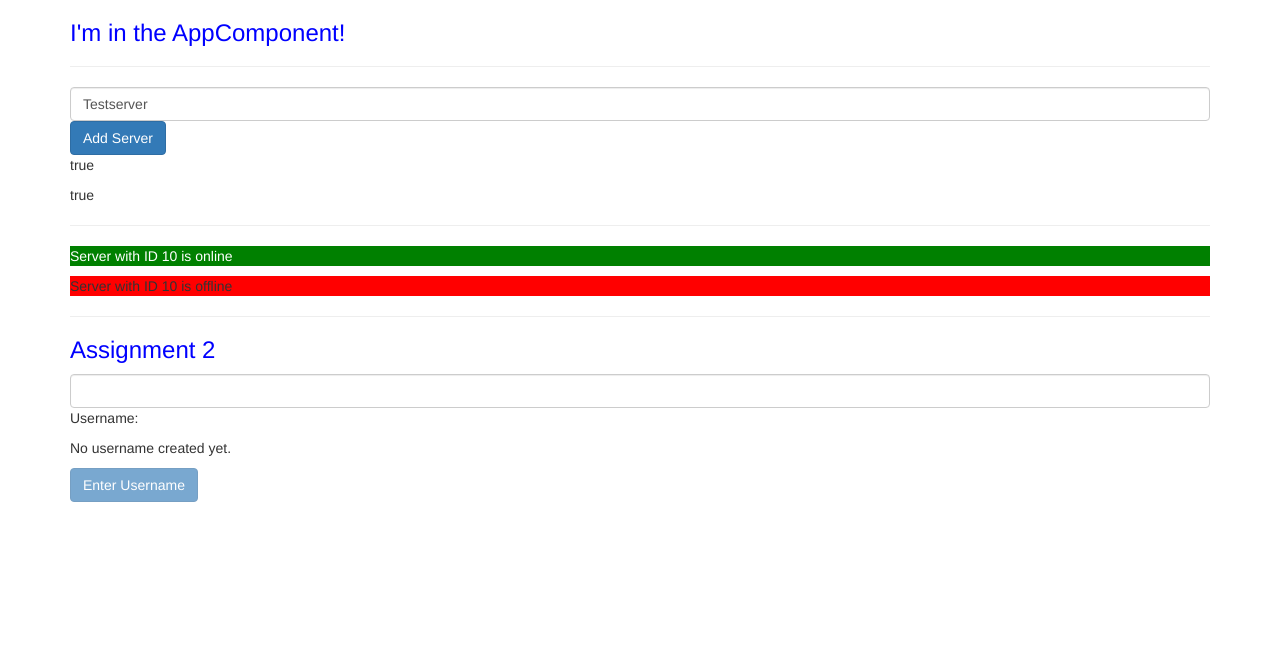
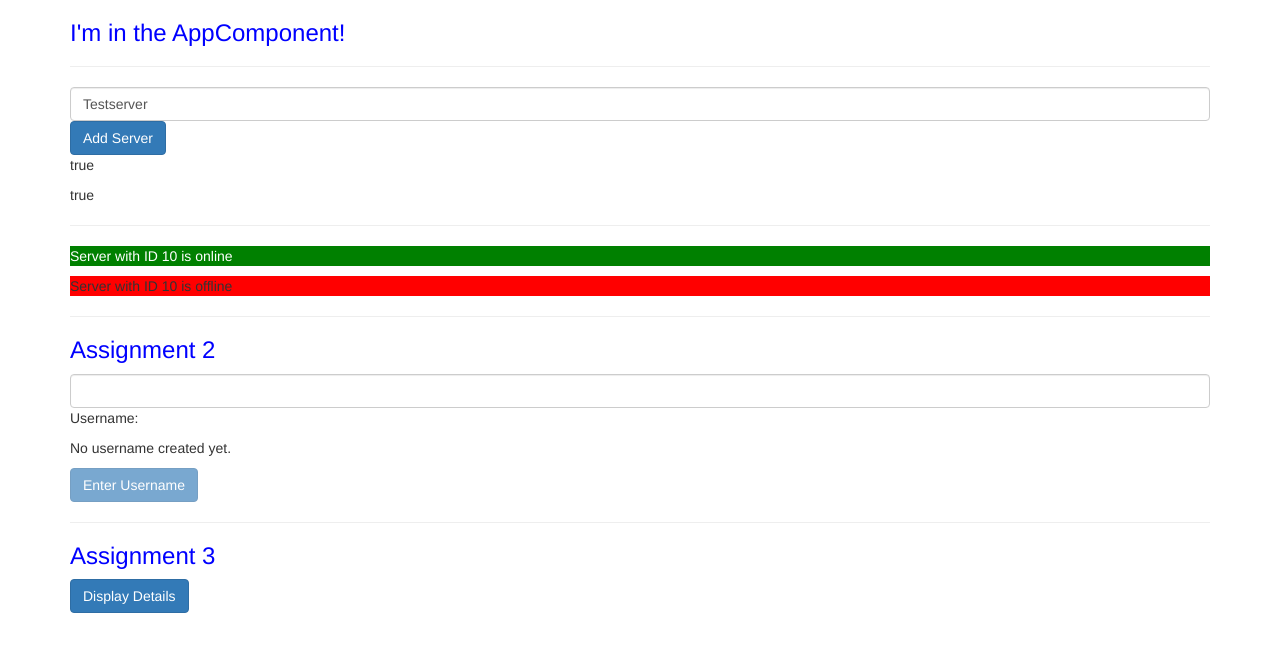
Before and after one commit to kmacancela/angular-playground, an Angular app: page / in a window 1280 px wide. Shown: the top 652 px of the page. Built offline with nearby package versions, Linux system fonts and the light colour scheme.

Commit message:
Assignment 3

```diff
--- a/src/app/app.component.css
+++ b/src/app/app.component.css
@@ -1,3 +1,7 @@
 h3{
     color: blue;
 }
+
+.white-text{
+    color: white;
+}
--- a/src/app/app.component.html
+++ b/src/app/app.component.html
@@ -30,6 +30,26 @@
                 (click)="onCreateUsername()">
                 Enter Username
             </button>
+
+            <hr>
+            <h3>Assignment 3</h3>
+            <!--<button
+                class = "btn btn-primary"
+                (click) = "showSecret = !showSecret">
+                Display Details
+            </button> -->
+            <button
+                class = "btn btn-primary"
+                (click) = "getToggleDetails()">
+                Display Details
+            </button>
+            <p *ngIf = "showSecret">Secret password = tuna</p>
+            <div
+                *ngFor = "let logItem of log"
+                [ngStyle] = "{backgroundColor: logItem > 4 ? 'blue' : 'transparent'}"
+                [ngClass] = "{'white-text': logItem > 4}">
+                {{ logItem }}
+            </div>
         </div>
     </div>
 </div>
--- a/src/app/app.component.ts
+++ b/src/app/app.component.ts
@@ -14,6 +14,8 @@
 export class AppComponent {
   username = '';
   usernameCreationStatus = 'No username created yet.'
+  showSecret = false;
+  log = [];
 
   isUsernameEmpty(){
     if(this.username === '') return true;
@@ -24,4 +26,9 @@
     this.usernameCreationStatus = 'Username ' + this.username + ' was created.';
     this.username = '';
   }
+
+  getToggleDetails(){
+    this.showSecret = !this.showSecret;
+    this.log.push(this.log.length + 1);
+  }
 }
```
